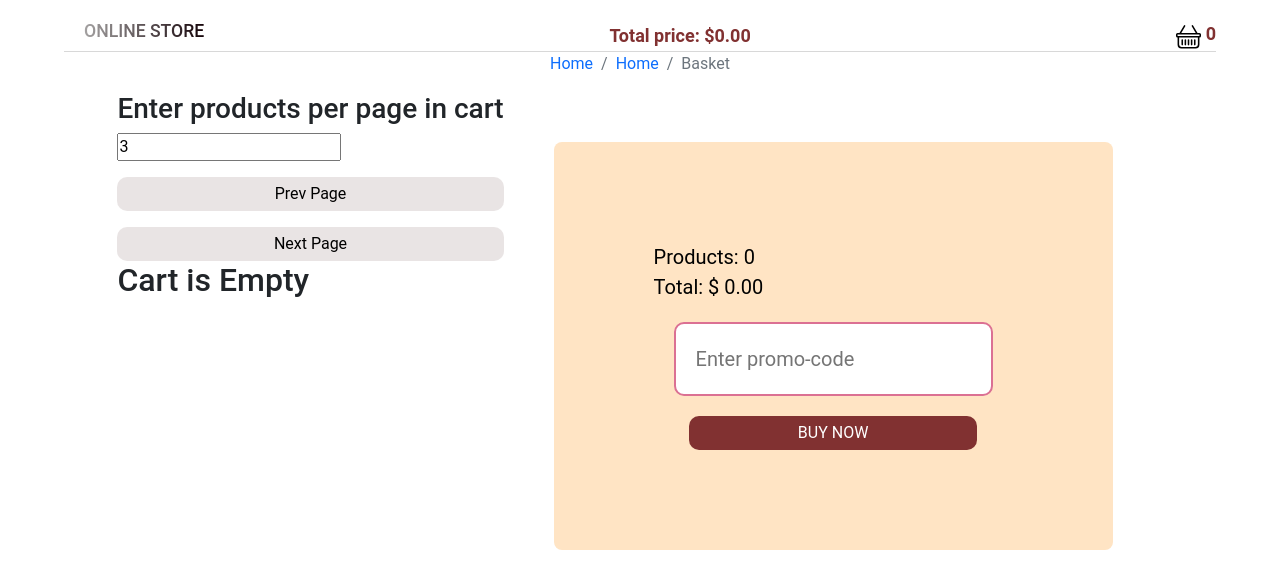
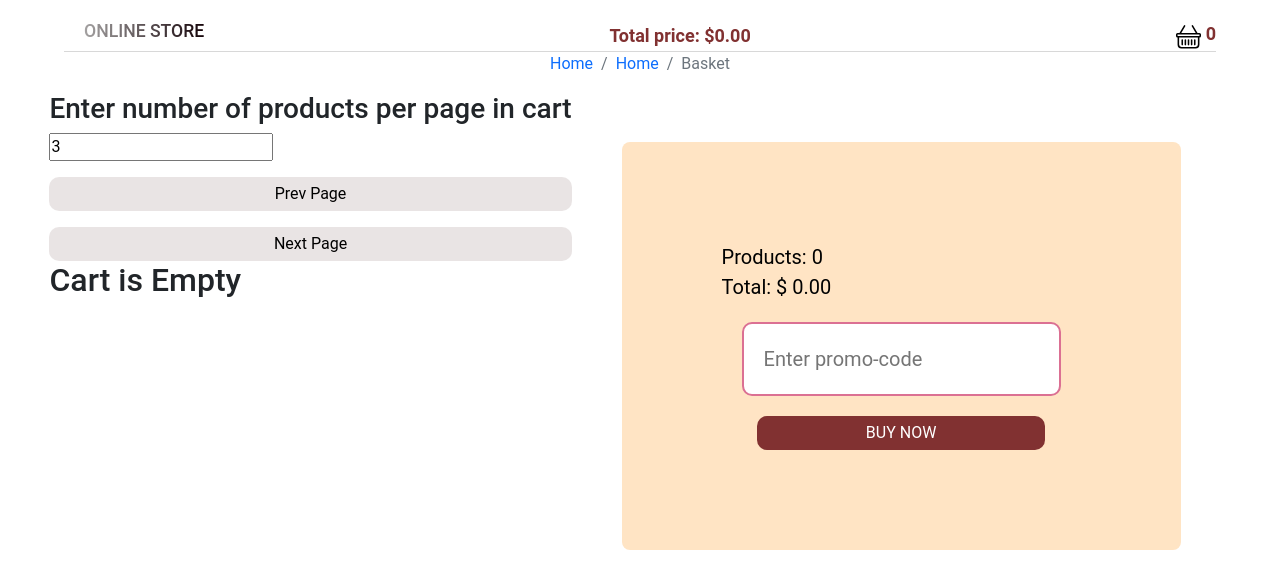
Before and after one commit to MihailMatveichuk/online-store, a React app: page /basket in a window 1280 px wide. Shown: the top 588 px of the page. Built offline with nearby package versions, Linux system fonts and the light colour scheme.

Commit message:
fix: change pagination with onkeydown

```diff
--- a/src/components/Basket.tsx
+++ b/src/components/Basket.tsx
@@ -17,6 +17,11 @@ const CartsStyledDiv = styled.div`
   flex-direction: column;
 `;
 
+// interface IOrdersPerPage {
+//   ordersPerPage?: number | void
+
+// }
+
 export const Basket = ({ onAdd, onDelete, orders }: IBasketProps) => {
   localStorage.setItem('orders', JSON.stringify(orders));
   const [currentPage, setCurrentPage] = useState(1);
@@ -24,7 +29,7 @@ export const Basket = ({ onAdd, onDelete, orders }: IBasketProps) => {
   const lastOrderIndex = currentPage * ordersPerPage;
   const firstOrderIndex = lastOrderIndex - ordersPerPage;
 
-  const uniqePurchases = orders.filter((el, ind) => ind === orders.indexOf(el));
+  const uniqePurchases = orders?.filter((el, ind) => ind === orders.indexOf(el));
   const currentOrders = uniqePurchases.slice(firstOrderIndex, lastOrderIndex);
   const nextPage = () =>
     setCurrentPage((prev) =>
@@ -60,7 +65,7 @@ export const Basket = ({ onAdd, onDelete, orders }: IBasketProps) => {
         {orders.length === 0 ? (
           <h2>Cart is Empty</h2>
         ) : (
-          currentOrders.map((product) => (
+          currentOrders?.map((product) => (
             <CartsProduct
               onAdd={onAdd}
               onDelete={onDelete}
--- a/src/components/Pagination.tsx
+++ b/src/components/Pagination.tsx
@@ -12,20 +12,21 @@ const Pagination = ({
   for (let i = 1; i <= ordersCount; i++) {
     numOfPages.push(i);
   }
-  function changeOrdersPerPage(event: React.EventHandler) {
-    const target = event.target as HTMLInputElement;
-    if (target.value == '' || target.value == '0') {
-      setOrdersPerPage(() => changeOrdersPerPage);
+  function changeOrdersPerPage(e: React.KeyboardEvent<HTMLInputElement>) {
+    const target = e.key;
+    if (target == '' || target == '0' || isNaN(+target)) {
+      //setOrdersPerPage(() => changeOrdersPerPage);
+      setOrdersPerPage(1);
     } else {
-      setOrdersPerPage(+target.value);
-      event.preventDefault();
+      setOrdersPerPage(+target);
+      e.preventDefault();
     }
   }
 
   return (
     <div>
-      <h3>Enter products per page in cart</h3>
-      <input value={ordersPerPage} onChange={changeOrdersPerPage} />
+      <h3>Enter number of products per page in cart</h3>
+      <input value={ordersPerPage} onKeyDown={changeOrdersPerPage} />
       <ul className="pagination">
         {numOfPages.map((num) => (
           <li className="page-item" key={num} onClick={() => paginate(num)}>
```
